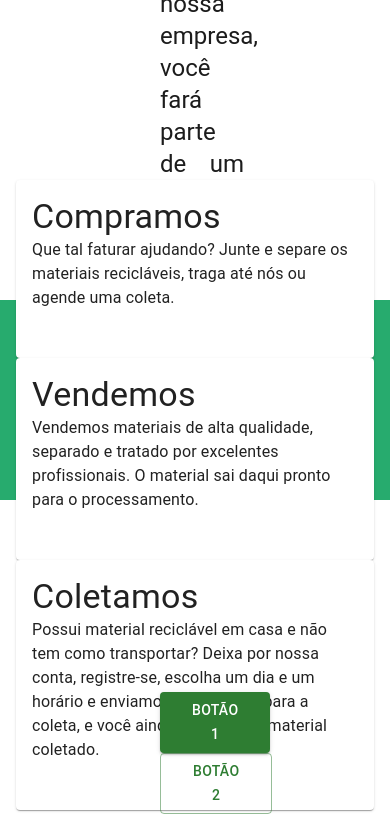
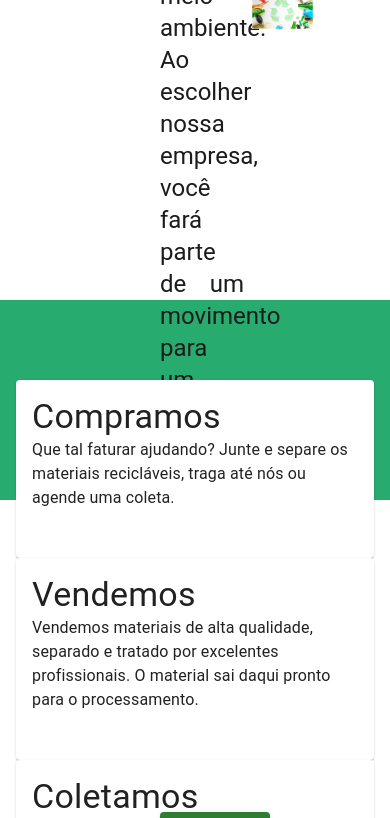
Before and after one commit to antonio-sergio/EcoGestor-TCC, a React (Create React App) app: page /Landing in a window 390 px wide. Shown: the part 1362-2180 px from the top of the page. Built offline with nearby package versions, Linux system fonts and the light colour scheme; a web font is replaced by a local one.

Commit message:
ajuste responsividade tela de compra e venda

```diff
--- a/package.json
+++ b/package.json
@@ -33,7 +33,7 @@
     "web-vitals": "^2.1.4"
   },
   "scripts": {
-    "start": "PORT=80 react-scripts start",
+    "start": "set PORT=80 && react-scripts start",
     "build": "react-scripts build",
     "test": "react-scripts test",
     "eject": "react-scripts eject"
--- a/src/pages/LandingPage.js
+++ b/src/pages/LandingPage.js
@@ -78,7 +78,7 @@ const LandingPage = () => {
                     alignItems: 'center',
                 }}
             >
-                <Box sx={{ display: "flex", justifyContent: "space-between", alignItems: "center", marginTop: 30, marginLeft: 20, marginRight: 20 }}>
+                <Box sx={{ display: "flex", justifyContent: "space-between", alignItems: "center", marginTop: 60, marginLeft: 20, marginRight: 20 }}>
                     <Box sx={{ width: "55%" }}>
                         <Typography variant="h2" sx={{ color: '#27AB6E', mb: 2 }}>
                             Bem-vindo!
@@ -110,7 +110,7 @@ const LandingPage = () => {
                 backgroundSize: "cover"
             }}></Box> */}
 
-            <Box sx={{ backgroundColor: "#27AB6E", height: 200, marginBottom: -75, marginTop: 40 }}></Box>
+            <Box sx={{ backgroundColor: "#27AB6E", height: 200, marginBottom: -50, marginTop: 40 }}></Box>
             <Box sx={{ py: 25 }}>
                 <Box sx={{ py: 10, height: "100%" }}>
                     <Container  >
--- a/src/pages/Purchases.js
+++ b/src/pages/Purchases.js
@@ -135,7 +135,7 @@ const Purchases = () => {
     }
 
     return (
-        <Grid container spacing={14} display="flex" justifyContent="center" alignItems="center" height="100%">
+        <Grid container  display="flex" justifyContent="center" alignItems="center" height="100%"  overflow='auto'>
             <ToastContainer />
             <Grid item xs={12}>
                 <Box component={Paper} display="flex" sx={{ backgroundColor: theme?.palette?.type === 'dark' ? theme.palette?.primary?.main : "", color: theme?.palette?.type === 'dark' ? 'green' : 'black' }} elevation={4} p={3}>
--- a/src/pages/Sales.js
+++ b/src/pages/Sales.js
@@ -142,7 +142,7 @@ const Sales = () => {
 
     console.log('tema', theme)
     return (
-        <Grid container spacing={14} display="flex" justifyContent="center" alignItems="center"  height="100%">
+        <Grid container  display="flex" justifyContent="center" alignItems="center"  height="100%"  overflow='auto'>
             <ToastContainer />
             <Grid item xs={12}>
                 <Box component={Paper} display="flex" sx={{ backgroundColor: theme?.palette?.type === 'dark' ? theme.palette?.primary?.main : "", color: theme?.palette?.type === 'dark' ? 'green' : 'black' }} elevation={4} p={3}>
```
